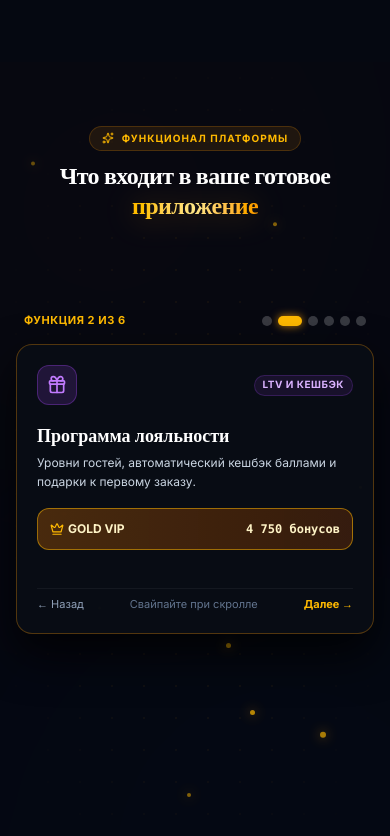
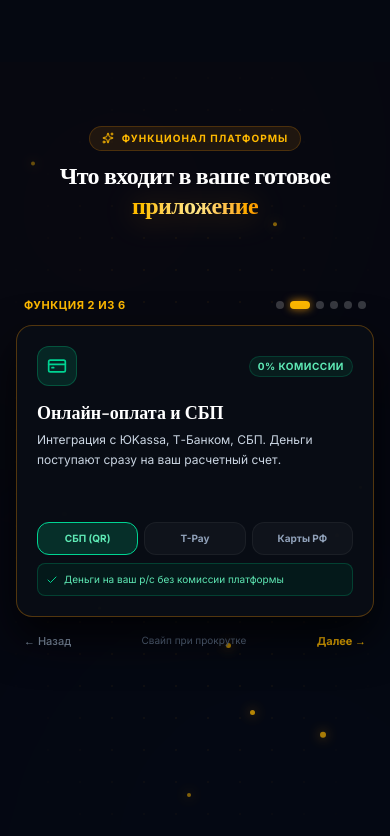
Before and after one commit to shohruy2000-arch/Porto-Bar-, a Next.js app: page /agency in a window 390 px wide. Shown: the part 3003-3839 px from the top of the page. Built offline with nearby package versions, Linux system fonts and the light colour scheme; a web font is replaced by a local one.

Commit message:
fix(landing): mobile hardware-accelerated translateX sliding deck

```diff
--- a/src/components/InteractiveFeaturesBento.tsx
+++ b/src/components/InteractiveFeaturesBento.tsx
@@ -1,7 +1,7 @@
 'use client';
 
 import React, { useState, useRef, useEffect } from 'react';
-import { motion, useScroll, useTransform, useSpring, AnimatePresence } from 'framer-motion';
+import { motion, useScroll, useTransform, useSpring } from 'framer-motion';
 import {
   Smartphone,
   CreditCard,
@@ -16,8 +16,6 @@ import {
   Zap,
   ArrowRight,
   TrendingUp,
-  Layers,
-  ChevronRight
 } from 'lucide-react';
 
 export function InteractiveFeaturesBento() {
@@ -71,7 +69,6 @@ export function InteractiveFeaturesBento() {
   /* ─────────────────────────────────────────────────────────────
      SCROLL PROGRESS RANGES FOR CARDS (DESKTOP)
   ───────────────────────────────────────────────────────────────*/
-  // Title reveal
   const titleY = useTransform(smoothScroll, [0.02, 0.12], [28, 0]);
   const titleOpacity = useTransform(smoothScroll, [0.02, 0.12], [0, 1]);
 
@@ -129,18 +126,6 @@ export function InteractiveFeaturesBento() {
     { left: '12%', delay: 6, duration: 11, size: 4 },
     { left: '64%', delay: 4.5, duration: 9, size: 5 },
     { left: '86%', delay: 1.8, duration: 12, size: 4 },
-  ];
-
-  /* ─────────────────────────────────────────────────────────────
-     FEATURE CARDS DATA FOR MOBILE SLIDER
-  ───────────────────────────────────────────────────────────────*/
-  const featureList = [
-    { id: 'pwa', label: '1. PWA без App Store' },
-    { id: 'pay', label: '2. Онлайн-оплата' },
-    { id: 'loyalty', label: '3. Лояльность' },
-    { id: 'modifiers', label: '4. Модификаторы' },
-    { id: 'push', label: '5. Push-уведомления' },
-    { id: 'analytics', label: '6. Дашборд' },
   ];
 
   return (
@@ -630,9 +615,9 @@ export function InteractiveFeaturesBento() {
           </div>
 
           {/* ──────────────────────────────────────────────────────────
-              MOBILE VIEW: CINEMATIC CARD-BY-CARD DECK (SWIPE & SCROLL)
+              MOBILE VIEW: HARDWARE-ACCELERATED SLIDING DECK
           ───────────────────────────────────────────────────────────*/}
-          <div className="md:hidden my-auto w-full max-w-sm mx-auto space-y-4">
+          <div className="md:hidden my-auto w-full max-w-sm mx-auto space-y-3">
 
             {/* Step indicators */}
             <div className="flex items-center justify-between px-2 text-xs">
@@ -640,33 +625,30 @@ export function InteractiveFeaturesBento() {
                 Функция {mobileActiveIndex + 1} из 6
               </span>
               <div className="flex items-center gap-1.5">
-                {featureList.map((_, i) => (
+                {[0, 1, 2, 3, 4, 5].map((i) => (
                   <button
                     key={i}
                     onClick={() => setMobileActiveIndex(i)}
-                    className={`w-2.5 h-2.5 rounded-full transition-all ${
+                    className={`h-2 rounded-full transition-all ${
                       mobileActiveIndex === i
-                        ? 'bg-amber-400 w-6 shadow-[0_0_8px_rgba(245,158,11,0.8)]'
-                        : 'bg-white/20'
+                        ? 'bg-amber-400 w-5 shadow-[0_0_8px_rgba(245,158,11,0.8)]'
+                        : 'bg-white/20 w-2'
                     }`}
                   />
                 ))}
               </div>
             </div>
 
-            {/* Mobile Active Card */}
-            <AnimatePresence mode="wait">
-              <motion.div
-                key={mobileActiveIndex}
-                initial={{ opacity: 0, x: 40, scale: 0.95 }}
-                animate={{ opacity: 1, x: 0, scale: 1 }}
-                exit={{ opacity: 0, x: -40, scale: 0.95 }}
-                transition={{ duration: 0.28, ease: 'easeOut' }}
-                className="rounded-2xl bg-[#090d16]/95 backdrop-blur-2xl border border-amber-500/30 p-5 shadow-[0_20px_45px_rgba(0,0,0,0.8)] min-h-[290px] flex flex-col justify-between"
+            {/* Sliding Carousel Viewport */}
+            <div className="overflow-hidden rounded-2xl border border-amber-500/30 bg-[#090d16]/95 backdrop-blur-2xl shadow-[0_20px_45px_rgba(0,0,0,0.8)]">
+              <div
+                className="flex transition-transform duration-300 ease-out will-change-transform"
+                style={{ transform: `translateX(-${mobileActiveIndex * 100}%)` }}
               >
-                {/* 1. PWA */}
-                {mobileActiveIndex === 0 && (
-                  <div className="space-y-4">
+
+                {/* SLIDE 1: PWA */}
+                <div className="w-full shrink-0 p-5 min-h-[290px] flex flex-col justify-between">
+                  <div className="space-y-3">
                     <div className="flex items-center justify-between">
                       <div className="w-10 h-10 rounded-xl bg-amber-500/15 border border-amber-500/30 flex items-center justify-center text-amber-400">
                         <Smartphone className="w-5 h-5" />
@@ -681,6 +663,8 @@ export function InteractiveFeaturesBento() {
                         Устанавливается с экрана Safari / Chrome в 1 клик. Занимает меньше 2 МБ, работает без модерации.
                       </p>
                     </div>
+                  </div>
+
                   <div className="flex items-center justify-between bg-white/[0.04] p-3 rounded-xl border border-white/10">
                     <div className="flex items-center gap-2.5">
                       <div className="w-9 h-9 rounded-xl bg-amber-500 text-slate-950 font-black text-sm flex items-center justify-center">P</div>
@@ -699,11 +683,10 @@ export function InteractiveFeaturesBento() {
                     </button>
                   </div>
                 </div>
-                )}
 
-                {/* 2. Оплата */}
-                {mobileActiveIndex === 1 && (
-                  <div className="space-y-4">
+                {/* SLIDE 2: ОНЛАЙН-ОПЛАТА */}
+                <div className="w-full shrink-0 p-5 min-h-[290px] flex flex-col justify-between">
+                  <div className="space-y-3">
                     <div className="flex items-center justify-between">
                       <div className="w-10 h-10 rounded-xl bg-emerald-500/15 border border-emerald-500/30 flex items-center justify-center text-emerald-400">
                         <CreditCard className="w-5 h-5" />
@@ -718,6 +701,9 @@ export function InteractiveFeaturesBento() {
                         Интеграция с ЮKassa, Т-Банком, СБП. Деньги поступают сразу на ваш расчетный счет.
                       </p>
                     </div>
+                  </div>
+
+                  <div className="space-y-2">
                     <div className="grid grid-cols-3 gap-1.5">
                       <button
                         onClick={() => setActivePayment('sbp')}
@@ -744,12 +730,17 @@ export function InteractiveFeaturesBento() {
                         Карты РФ
                       </button>
                     </div>
+
+                    <div className="p-2 rounded-lg bg-emerald-950/40 border border-emerald-500/25 text-emerald-300 text-[10px] flex items-center gap-1.5">
+                      <Check className="w-3 h-3 shrink-0 text-emerald-400" />
+                      <span className="truncate">Деньги на ваш р/с без комиссии платформы</span>
                     </div>
-                )}
+                  </div>
+                </div>
 
-                {/* 3. Лояльность */}
-                {mobileActiveIndex === 2 && (
-                  <div className="space-y-4">
+                {/* SLIDE 3: ЛОЯЛЬНОСТЬ */}
+                <div className="w-full shrink-0 p-5 min-h-[290px] flex flex-col justify-between">
+                  <div className="space-y-3">
                     <div className="flex items-center justify-between">
                       <div className="w-10 h-10 rounded-xl bg-purple-500/15 border border-purple-500/30 flex items-center justify-center text-purple-400">
                         <Gift className="w-5 h-5" />
@@ -764,20 +755,22 @@ export function InteractiveFeaturesBento() {
                         Уровни гостей, автоматический кешбэк баллами и подарки к первому заказу.
                       </p>
                     </div>
+                  </div>
+
                   <div className={`p-3 rounded-xl border ${
                     activeTier === 'gold' ? 'bg-gradient-to-r from-amber-600/30 to-amber-900/40 border-amber-400/50 text-amber-100' : 'bg-slate-800/60 border-slate-700'
                   }`}>
                     <div className="flex items-center justify-between text-xs">
                       <span className="font-bold flex items-center gap-1"><Crown className="w-3.5 h-3.5 text-amber-400" /> GOLD VIP</span>
-                        <span className="font-mono font-bold">4 750 бонусов</span>
+                      <span className="font-mono font-bold text-sm">4 750 бонусов</span>
+                    </div>
+                    <p className="text-[10px] text-amber-300/80 mt-1">Кешбэк 10% на все заказы в приложении</p>
                   </div>
                 </div>
-                  </div>
-                )}
 
-                {/* 4. Модификаторы */}
-                {mobileActiveIndex === 3 && (
-                  <div className="space-y-4">
+                {/* SLIDE 4: МОДИФИКАТОРЫ */}
+                <div className="w-full shrink-0 p-5 min-h-[290px] flex flex-col justify-between">
+                  <div className="space-y-3">
                     <div className="flex items-center justify-between">
                       <div className="w-10 h-10 rounded-xl bg-blue-500/15 border border-blue-500/30 flex items-center justify-center text-blue-400">
                         <SlidersHorizontal className="w-5 h-5" />
@@ -792,16 +785,37 @@ export function InteractiveFeaturesBento() {
                         Выбор прожарки, добавление соусов и топпингов с пересчетом цены на лету.
                       </p>
                     </div>
+                  </div>
+
+                  <div className="space-y-2">
                     <div className="flex items-center justify-between bg-black/40 p-2.5 rounded-xl border border-white/10">
                       <span className="text-xs font-bold text-white">Стейк Рибай Прайм</span>
                       <span className="text-sm font-black font-serif text-amber-400">{calculatedPrice} ₽</span>
                     </div>
+                    <div className="flex gap-1.5">
+                      <button
+                        onClick={() => setExtraTruffle(!extraTruffle)}
+                        className={`flex-1 py-1.5 rounded-lg text-[10px] font-bold border transition-all ${
+                          extraTruffle ? 'bg-amber-500/20 border-amber-400 text-amber-300' : 'bg-white/[0.03] border-white/5 text-slate-400'
+                        }`}
+                      >
+                        + Трюфель 180₽
+                      </button>
+                      <button
+                        onClick={() => setExtraPepperSauce(!extraPepperSauce)}
+                        className={`flex-1 py-1.5 rounded-lg text-[10px] font-bold border transition-all ${
+                          extraPepperSauce ? 'bg-amber-500/20 border-amber-400 text-amber-300' : 'bg-white/[0.03] border-white/5 text-slate-400'
+                        }`}
+                      >
+                        + Соус 120₽
+                      </button>
                     </div>
-                )}
+                  </div>
+                </div>
 
-                {/* 5. Push */}
-                {mobileActiveIndex === 4 && (
-                  <div className="space-y-4">
+                {/* SLIDE 5: PUSH */}
+                <div className="w-full shrink-0 p-5 min-h-[290px] flex flex-col justify-between">
+                  <div className="space-y-3">
                     <div className="flex items-center justify-between">
                       <div className="w-10 h-10 rounded-xl bg-pink-500/15 border border-pink-500/30 flex items-center justify-center text-pink-400">
                         <Bell className="w-5 h-5" />
@@ -816,15 +830,16 @@ export function InteractiveFeaturesBento() {
                         Статус готовности заказа и персональные вечерние акции прямо на экран.
                       </p>
                     </div>
-                    <div className="p-3 rounded-xl bg-slate-900 border border-white/10 text-xs text-white">
+                  </div>
+
+                  <div className="p-3 rounded-xl bg-slate-900 border border-white/10 text-xs text-white shadow-md">
                     👨‍🍳 Шеф начал готовить заказ #148. Доставка через 25 минут!
                   </div>
                 </div>
-                )}
 
-                {/* 6. Дашборд */}
-                {mobileActiveIndex === 5 && (
-                  <div className="space-y-4">
+                {/* SLIDE 6: ДАШБОРД */}
+                <div className="w-full shrink-0 p-5 min-h-[290px] flex flex-col justify-between">
+                  <div className="space-y-3">
                     <div className="flex items-center justify-between">
                       <div className="w-10 h-10 rounded-xl bg-orange-500/15 border border-orange-500/30 flex items-center justify-center text-orange-400">
                         <BarChart3 className="w-5 h-5" />
@@ -839,10 +854,12 @@ export function InteractiveFeaturesBento() {
                         Выручка онлайн, средний чек и стоп-лист блюд в 1 клик с телефона.
                       </p>
                     </div>
+                  </div>
+
                   <div className="flex items-center justify-between bg-black/40 p-2.5 rounded-xl border border-white/10">
                     <div>
                       <p className="text-xs font-bold text-white">Выручка сегодня</p>
-                        <p className="text-sm font-black text-amber-400">184 600 ₽</p>
+                      <p className="text-sm font-black text-amber-400">184 600 ₽ (+24%)</p>
                     </div>
                     <button
                       onClick={() => setInStopList(!inStopList)}
@@ -854,18 +871,20 @@ export function InteractiveFeaturesBento() {
                     </button>
                   </div>
                 </div>
-                )}
 
-                {/* Navigation helpers */}
-                <div className="flex items-center justify-between pt-2 border-t border-white/5 text-[11px] text-slate-400">
+              </div>
+            </div>
+
+            {/* Navigation buttons */}
+            <div className="flex items-center justify-between px-2 pt-1 text-[11px] text-slate-400">
               <button
                 disabled={mobileActiveIndex === 0}
                 onClick={() => setMobileActiveIndex((p) => Math.max(0, p - 1))}
-                    className="disabled:opacity-30 hover:text-white"
+                className="disabled:opacity-30 hover:text-white font-medium"
               >
                 ← Назад
               </button>
-                  <span className="text-slate-500">Свайпайте при скролле</span>
+              <span className="text-slate-500 text-[10px]">Свайп при прокрутке</span>
               <button
                 disabled={mobileActiveIndex === 5}
                 onClick={() => setMobileActiveIndex((p) => Math.min(5, p + 1))}
@@ -874,8 +893,7 @@ export function InteractiveFeaturesBento() {
                 Далее →
               </button>
             </div>
-              </motion.div>
-            </AnimatePresence>
+
           </div>
 
           {/* ──────────────────────────────────────────────────────────
```
Lines whose indentation alone changed are shown as unchanged.
